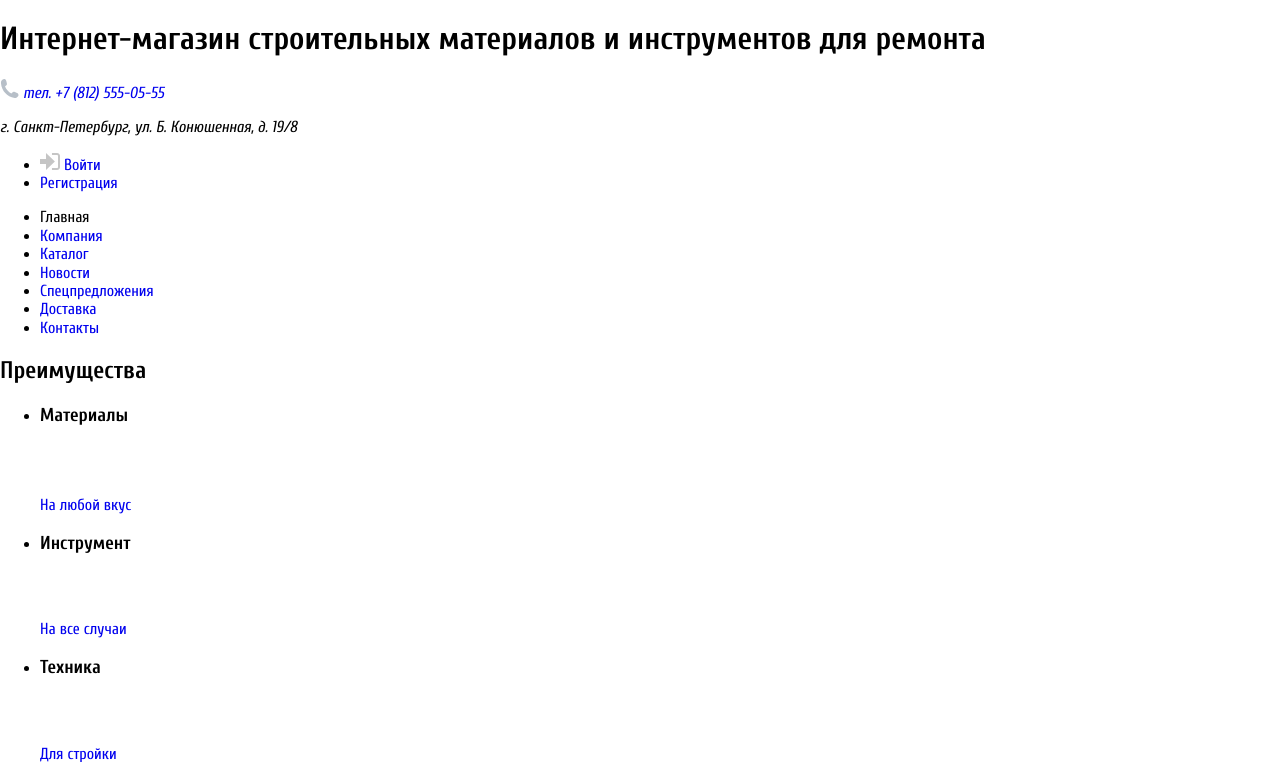
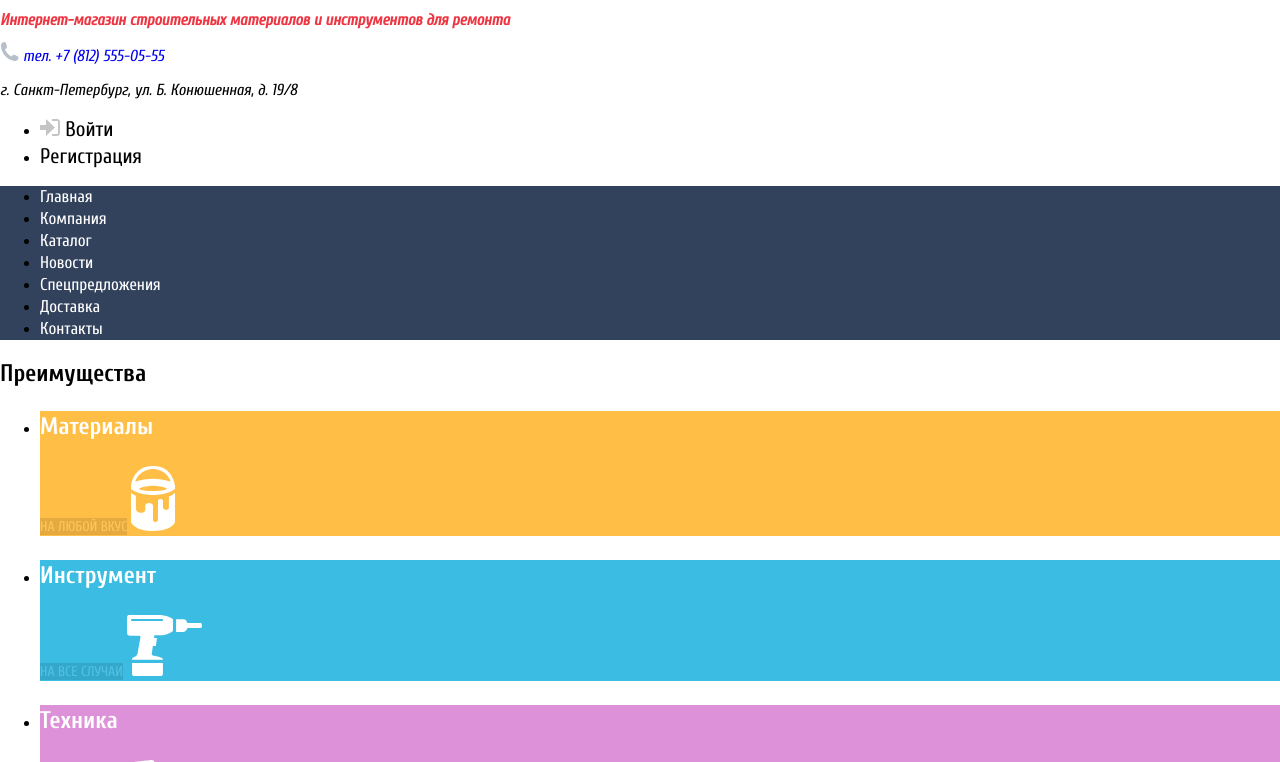
Before and after one commit to sashaKu/606417-technomart-24, a plain HTML site: page index.html in a window 1280 px wide. Shown: the part 78-840 px from the top of the page. Drawn offline with Linux system fonts and the light colour scheme.

Commit message:
start css 01

```diff
--- a/css/styles.css
+++ b/css/styles.css
@@ -37,11 +37,21 @@ body {
     margin: 0;
     padding: 0;
     font-family: 'Cuprum', Arial, sans-serif;
+    font-weight: 400;
+    font-style: normal;
     background-color: #ffffff;
 }
 
 a {
     text-decoration: none;
+}
+
+button {
+    font-size: 14px;
+    line-height: 18px;
+    color: #ffffff;
+    background-color: #ee3643;
+    text-transform: uppercase;
 }
 
 .header-top {
@@ -126,5 +136,108 @@ a {
 }
 
 .header-title {
+    font-style: italic;
+    font-size: 16px;
+    line-height: 21px;
+    color: #ee3643;
+}
 
+.address a {
+    font-size: 21px;
+    line-height: 27px;
+    color: #e9292a;
 }
+
+.address p {
+    font-size: 14px;
+    line-height: 18px;
+    color: #32425c;
+}
+
+.header-authorization a {
+    font-size: 21px;
+    line-height: 27px;
+    color: #000000;
+}
+
+.header-authorization a:hover,
+.header-authorization a:focus {
+    color: #ee3643;
+}
+
+.header-authorization a:active {
+    color: rgba(0, 0, 0, 0.3);
+}
+
+.header-navigation {
+    background-color: #32425c;
+}
+
+.header-navigation a {
+    font-size: 17px;
+    line-height: 22px;
+    color: #ffffff;
+}
+
+.header-navigation li:hover,
+.header-navigation li:focus {
+    background-color: #293449;
+}
+
+.header-navigation li:active {
+    background-color: #1d2739;
+}
+
+.header-navigation a:hover,
+.header-navigation a:focus {
+    color: #ffffff;
+}
+
+.header-navigation a:active {
+    color: rgba(255, 255, 255, 0.5);
+}
+
+.advantage-list li:nth-child(1) {
+    background-color: #ffbf47;
+}
+
+.advantage-list li:nth-child(2) {
+    background-color: #3bbce3;
+}
+
+.advantage-list li:nth-child(3) {
+    background-color: #dc91d8;
+}
+
+.advantage-list li:nth-child(4) {
+    background-color: #8ed78f;
+}
+
+.advantage-list li:nth-child(5) {
+    background-color: #ffc047;
+}
+
+.advantage-list h3 {
+    font-weight: 700;
+    font-size: 24px;
+    line-height: 31px;
+    color: #ffffff;
+}
+
+.advantage-list a {
+    font-size: 14px;
+    line-height: 18px;
+    text-transform: uppercase;
+    color: #ffffff;
+    background-color: #000000;
+    opacity: 0.1;
+}
+
+.advantage-list a:hover,
+.advantage-list a:focus {
+    opacity: 0.2;
+}
+
+.advantage-list a:active {
+    opacity: 0.3;
+}
--- a/index.html
+++ b/index.html
@@ -97,7 +97,7 @@
                     </li>
                     <li>
                         <h3>Инструмент</h3>
-                        <a href="#">На все случаи</a>
+                        <a class="button" href="#">На все случаи</a>
                         <svg xmlns="http://www.w3.org/2000/svg" width="75" height="61" viewBox="0 0 75 61"><g fill="#FFF"><path d="M5.039 58.949S5.039 61 6.907 61h27.02s2.001-.184 2.001-1.984V47.942H5.039v11.007zM73.875 8.016H60.387c-.621-2.287-2.071-3.891-3.762-3.891h-7.542v12.75h7.542c1.69 0 3.141-1.604 3.762-3.891h13.488c.575 0 1.042-1.112 1.042-2.484s-.467-2.484-1.042-2.484zM2.103 0C.167 0 0 2.041 0 2.041v15.812c0 2.936 2.903 3.002 2.903 3.002h9.007c1.935 0 1.601 1.334 1.601 1.334s-2.469 13.01-2.735 15.211c-.267 2.203-1.868 3.604-1.868 3.604s-2.135 1.201-3.002 1.668-.867 2.201-.867 2.201h30.889v-.734c0-1.467-6.472-3.135-9.073-3.402-2.602-.266-2.068-2.002-2.068-2.002l1.067-7.805h3.002l1.134-7.873h-3.002l.331-2.737 8.609-.131c5.805-.601 10.008-4.07 10.008-4.07V4.109C41.333.84 33.993 0 33.993 0H2.103zM36 4.938v.031c0 .55-.45 1-1 1H5.031c-.55 0-1-.45-1-1v-.031c0-.55.45-1 1-1H35c.55 0 1 .45 1 1z"/></g></svg>
                     </li>
                     <li>
```
